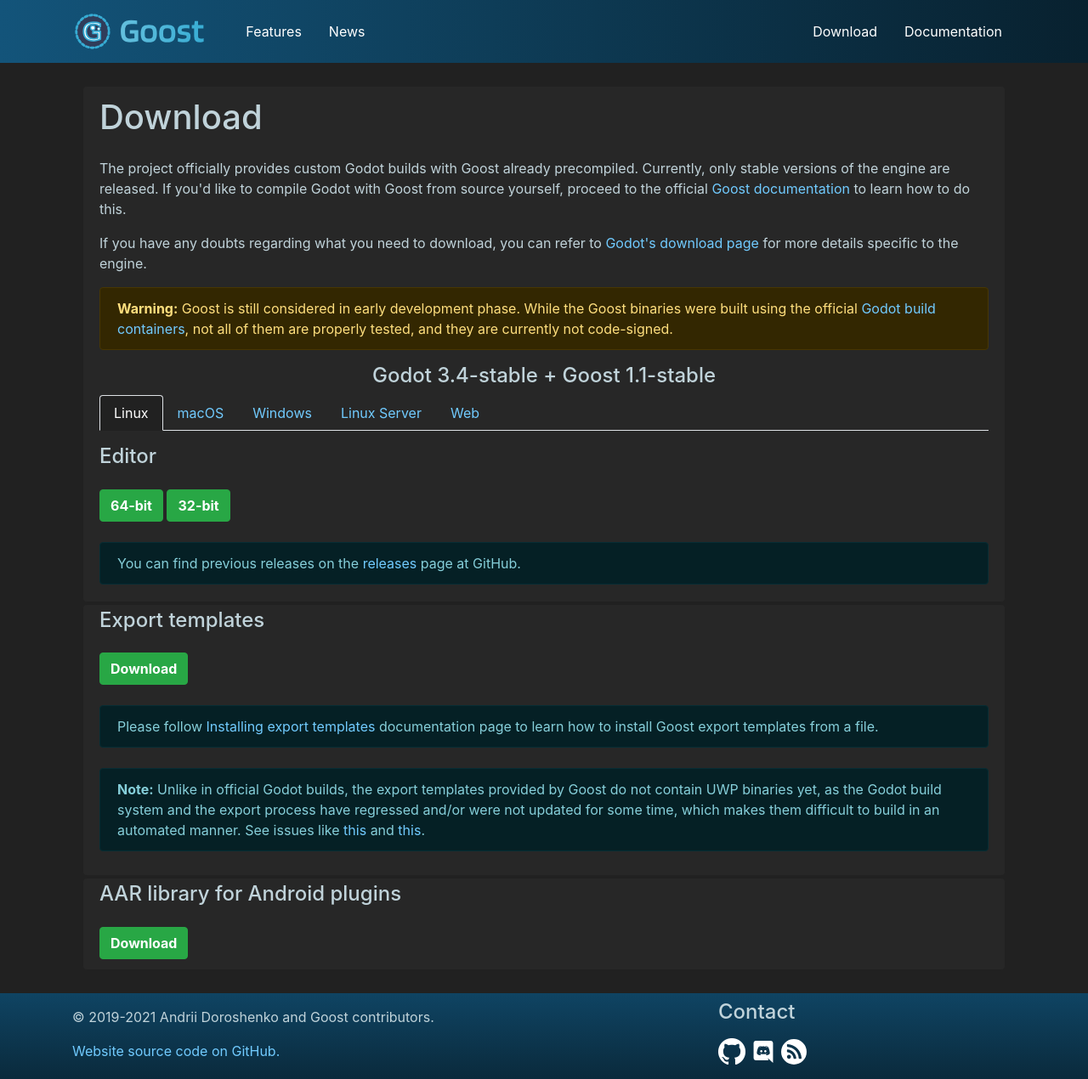
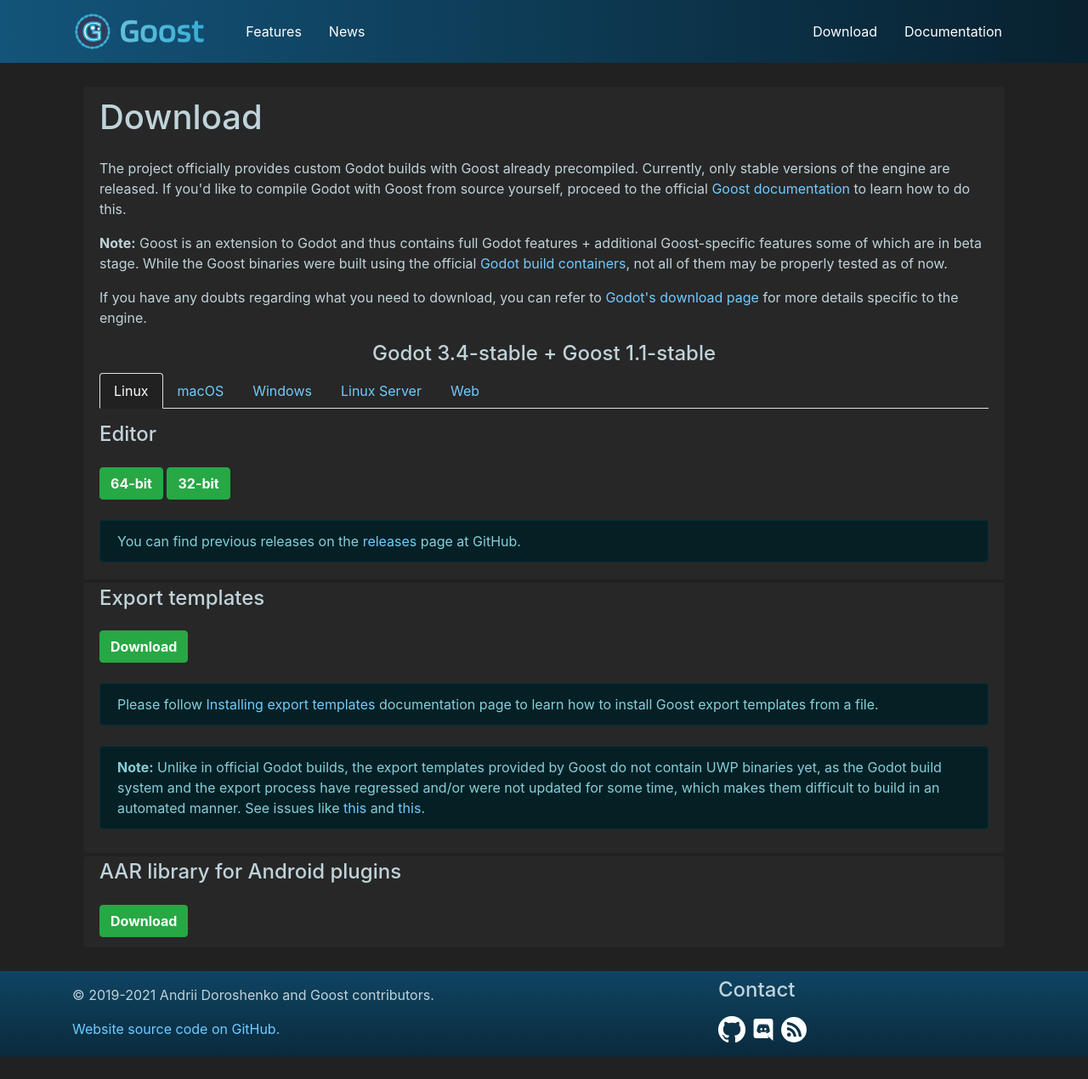
Before and after one commit to goostengine/goostengine.github.io, a Jekyll site: the page built from download.html, in a window 1280 px wide. Shown: the whole page at 85% size. Built offline with Jekyll 4.4.1, drawn with Linux system fonts in a browser that asks for light colours; after the commit the page ends 1244 px from its top, so only the background shows below that.

Commit message:
Ease Download warning message
Goost is more stable now, and has been tested and used on desktop platforms, as well as other projects as seen at Goost showcase: goostengine/goost#136.

```diff
--- a/download.html
+++ b/download.html
@@ -11,15 +11,14 @@
       compile Godot with Goost from source yourself, proceed to the official
       <a href="https://goost.readthedocs.io/en/latest/usage/building.html">Goost documentation</a>
       to learn how to do this.</p>
+    <p><b>Note:</b> Goost is an extension to Godot and thus contains full Godot features +
+      additional Goost-specific features some of which are in beta stage.
+      While the Goost binaries were built using the official
+      <a href="https://github.com/godotengine/build-containers">Godot build containers</a>,
+      not all of them may be properly tested as of now.</p>
     <p>If you have any doubts regarding what you need to download, you can refer
       to <a href="https://godotengine.org/download">Godot's download page</a> for
       more details specific to the engine.</p>
-    <div class="alert alert-warning" role="alert">
-      <b>Warning:</b> Goost is still considered in early development phase.
-      While the Goost binaries were built using the official
-      <a href="https://github.com/godotengine/build-containers">Godot build containers</a>,
-      not all of them are properly tested, and they are currently not code-signed.
-    </div>
 
     {%- capture base_link -%}
     {{ site.data.version.download_url_root }}{{ site.data.version.goost }}{{ "%2B" }}{{ site.data.version.godot_raw }}
```
